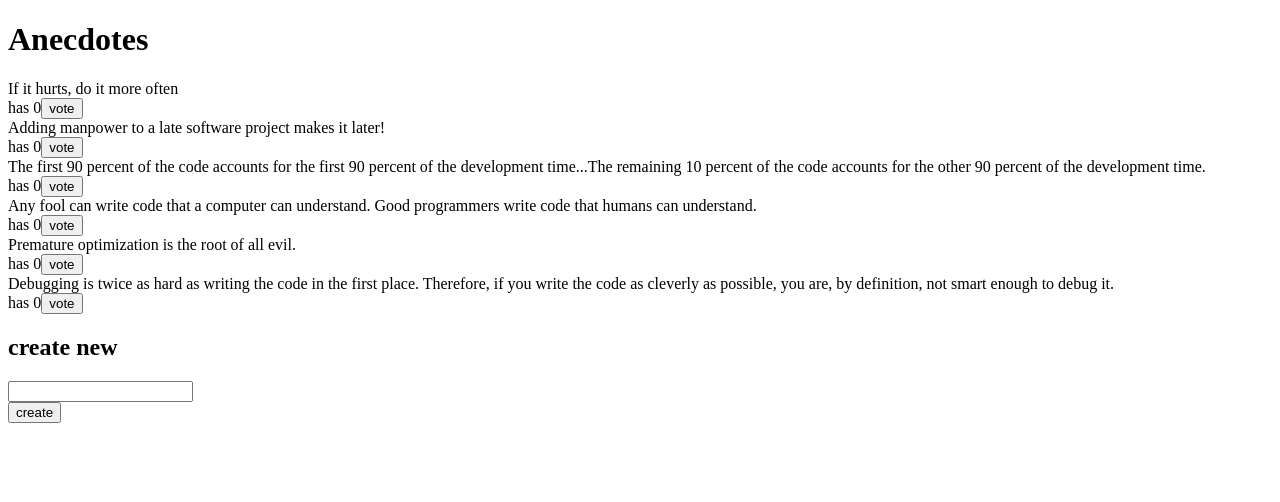
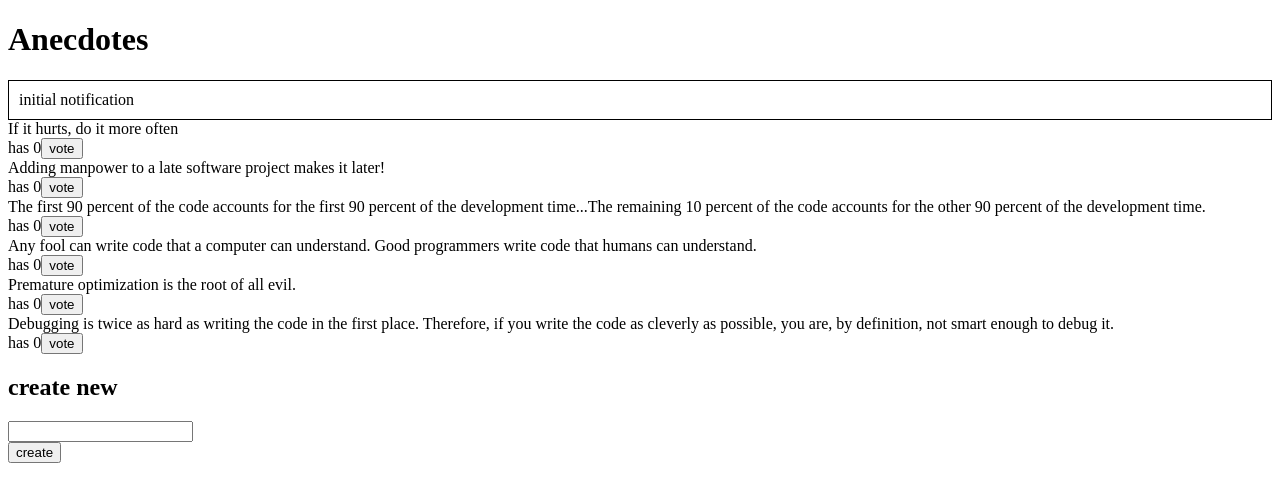
Before and after one commit to kekalainen/uh-fullstackopen-part11-anecdotes, a React (Create React App) app: page / in a window 1280 px wide. Shown: the top 502 px of the page. Built offline with nearby package versions, Linux system fonts and the light colour scheme.

Commit message:
6.10: Add notification reducer

```diff
--- a/src/App.js
+++ b/src/App.js
@@ -1,10 +1,12 @@
 import AnecdoteForm from './components/AnecdoteForm';
 import AnecdoteList from './components/AnecdoteList';
+import Notification from './components/Notification';
 
 const App = () => {
   return (
     <div>
       <h1>Anecdotes</h1>
+      <Notification />
       <AnecdoteList />
       <h2>create new</h2>
       <AnecdoteForm />
--- a/src/components/Notification.js
+++ b/src/components/Notification.js
@@ -1,11 +1,17 @@
+import { useSelector } from 'react-redux';
+
 const Notification = () => {
+  const notification = useSelector((state) => state.notification);
+
   const style = {
     border: 'solid',
     padding: 10,
     borderWidth: 1,
   };
 
-  return <div style={style}>render here notification...</div>;
+  if (notification === null) return;
+
+  return <div style={style}>{notification}</div>;
 };
 
 export default Notification;
--- /dev/null
+++ b/src/reducers/notificationReducer.js
@@ -0,0 +1,16 @@
+import { createSlice } from '@reduxjs/toolkit';
+
+const notificationSlice = createSlice({
+  name: 'notification',
+  initialState: 'initial notification',
+  reducers: {
+    showNotification(_state, action) {
+      return action.payload;
+    },
+    removeNotification() {
+      return null;
+    },
+  },
+});
+
+export default notificationSlice.reducer;
--- a/src/store.js
+++ b/src/store.js
@@ -1,10 +1,12 @@
 import { configureStore } from '@reduxjs/toolkit';
 
 import anecdoteReducer from './reducers/anecdoteReducer';
+import notificationReducer from './reducers/notificationReducer';
 
 const store = configureStore({
   reducer: {
     anecdotes: anecdoteReducer,
+    notification: notificationReducer,
   },
 });
 
```
